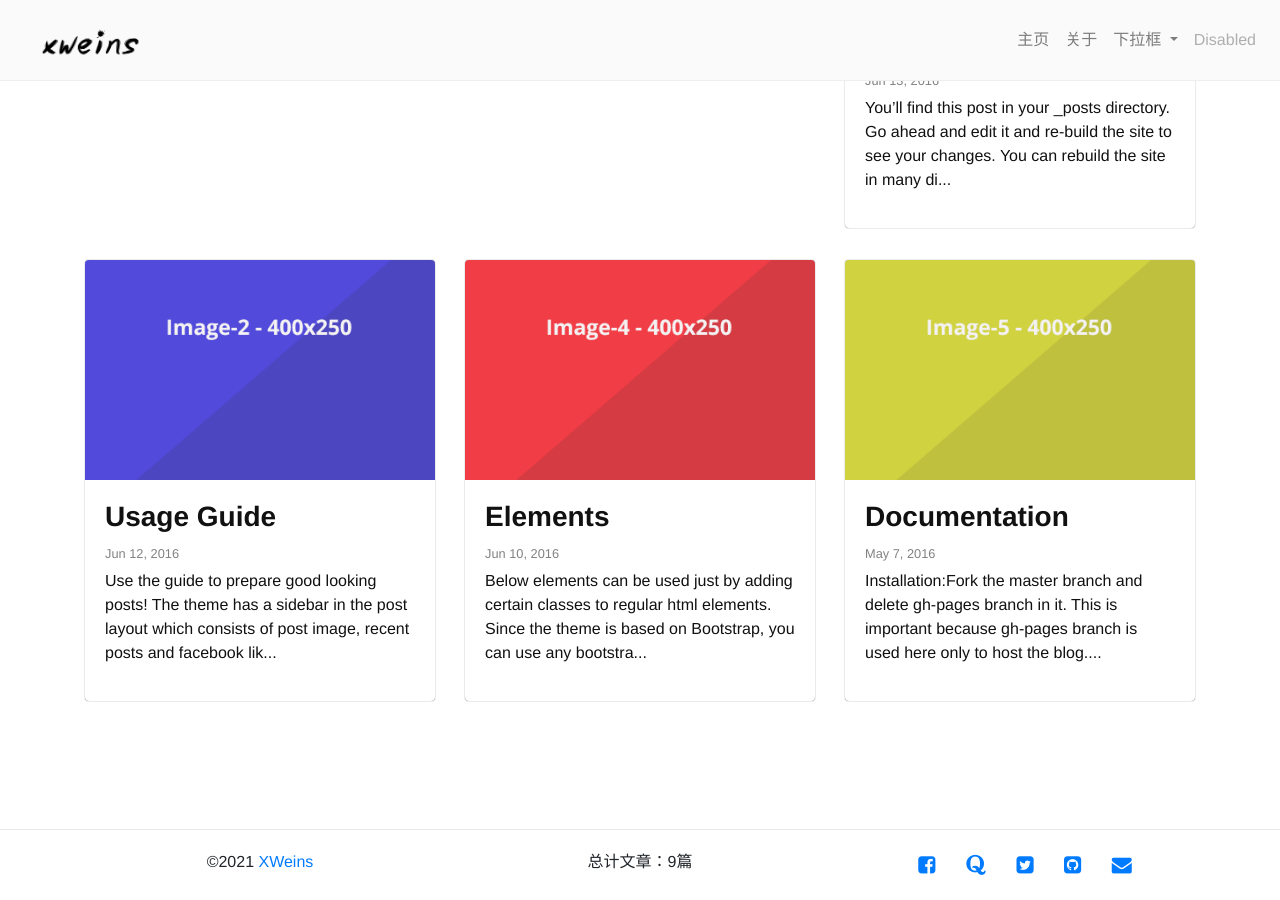
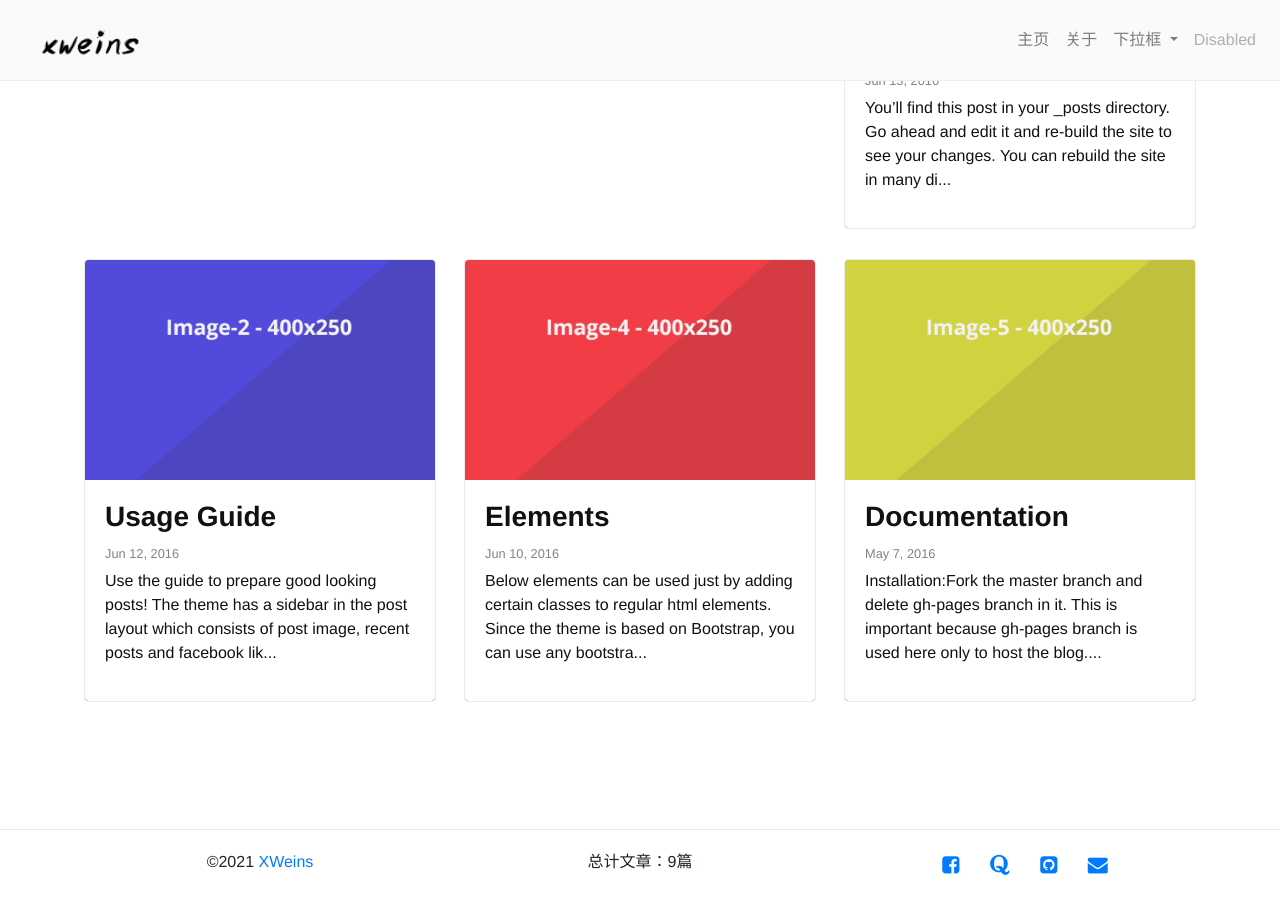
Before and after one commit to xlostpath/xlostway.github.io, a Jekyll site: the page built from index.html, in a window 1280 px wide and 900 px high, scrolled down 589 px. Built offline with Jekyll 4.4.1, drawn with Linux system fonts in a browser that asks for light colours; some web fonts are replaced; the list of posts is cut into pages by our own code.

Commit message:
update footer

```diff
--- a/_includes/footer.html
+++ b/_includes/footer.html
@@ -35,11 +35,15 @@
         <a target="_blank" href="{{site.quora}}"
           ><li class="social quora"><i class="fa fa-quora"></i></li
         ></a>
-        {% endif %} {% if site.twitter %}
+        {% endif %}
+		<!--
+		{% if site.twitter %}
         <a target="_blank" href="{{site.twitter}}"
           ><li class="social twitter"><i class="fa fa-twitter-square"></i></li
         ></a>
-        {% endif %} {% if site.github %}
+        {% endif %}
+		-->
+		{% if site.github %}
         <a target="_blank" href="{{site.github}}"
           ><li class="social github"><i class="fa fa-github-square"></i></li
         ></a>
```
